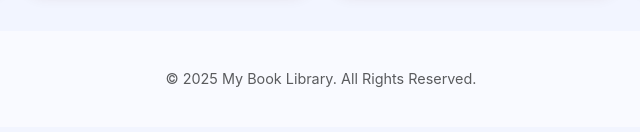
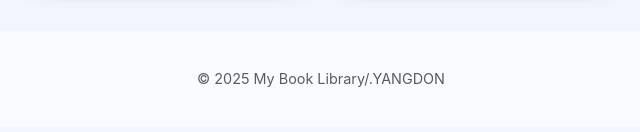
Before and after one commit to pemayangdon2023-commits/my.books, a plain HTML site: page books.html in a window 1280 px wide. Shown: the part 2349-2481 px from the top of the page, 319-959 px from the left. Drawn offline with Linux system fonts and the light colour scheme.

Commit message:
Update books.html

```diff
--- a/books.html
+++ b/books.html
@@ -170,8 +170,8 @@
 </section>
 
 <footer>
-<p>© 2025 My Book Library. All Rights Reserved.</p>
+<p>© 2025 My Book Library/.YANGDON</p>
 </footer>
 
 </body>
-</html>
+</html>cs
```
